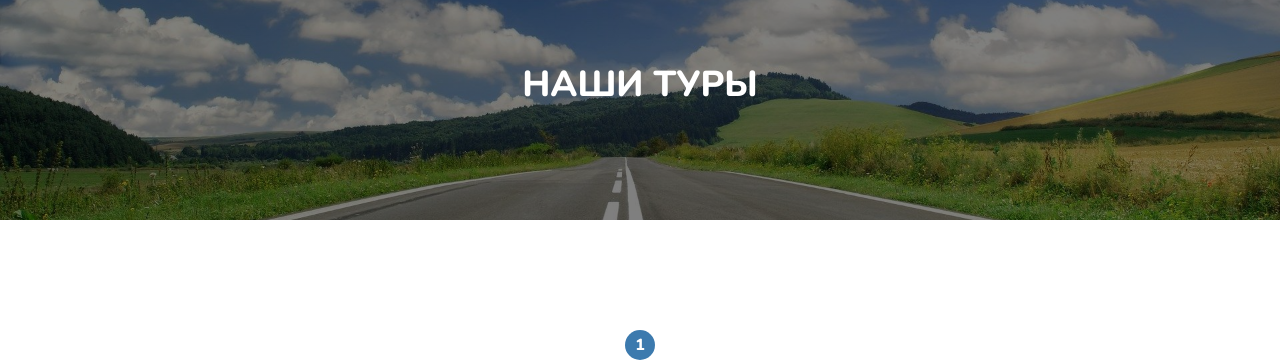
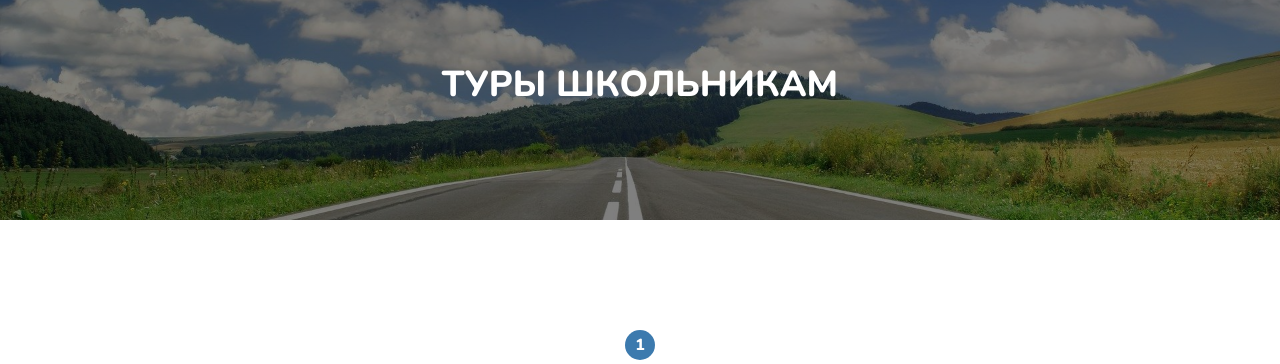
Before and after one commit to IgorSulj/SchoolTour, a Django app: page / in a window 1280 px wide. Shown: the part 70-434 px from the top of the page. Run offline with Django 4.2, Linux system fonts and the light colour scheme; data that the repository does not hold is empty.

Commit message:
Changed the text on the category page

```diff
--- a/tours/templates/category.html
+++ b/tours/templates/category.html
@@ -5,7 +5,7 @@
 {% block content %}
 <div class="head__wrapper">
     <div class="head">
-        <h1>НАШИ ТУРЫ</h1>
+        <h1>ТУРЫ ШКОЛЬНИКАМ</h1>
         <div class="buttons" id="buttons">
             {% for category in categories %}
             {% if category.slug == slug %}
```
